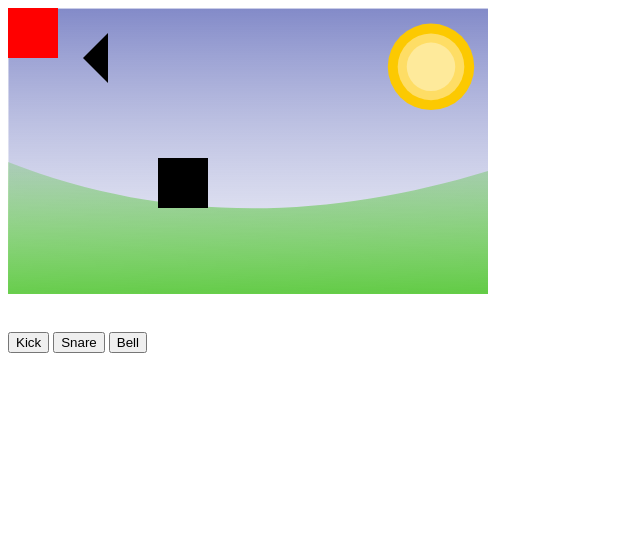
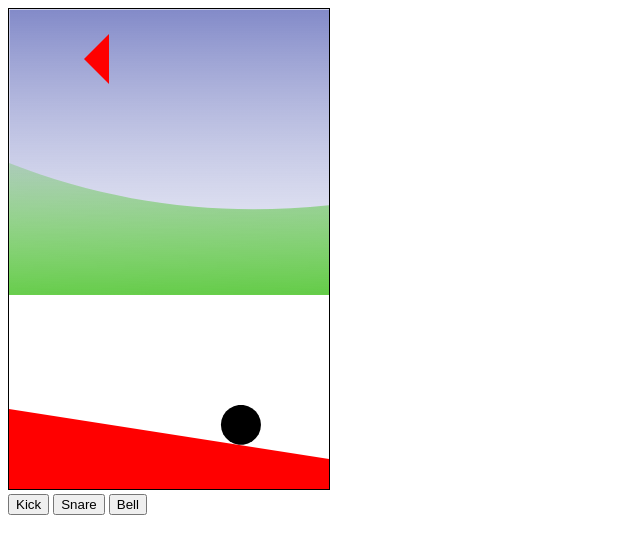
Before and after one commit to Harmades/js13k-2020, a website with bundled scripts: page index.html in a window 1280 px wide. Shown: the whole page, without its empty margins (0-640 px from the left). Built offline with nearby package versions, Linux system fonts and the light colour scheme.

Commit message:
Phyics impulse resolution wip

```diff
--- a/index.html
+++ b/index.html
@@ -7,11 +7,12 @@
   <meta name="author" content="">
   <meta name="description" content="">
   <meta name="viewport" content="width=device-width, initial-scale=1">
+  <link rel="stylesheet" href="style.css">
   <script type="module" src="index.js"></script>
 </head>
 
 <body>
-  <canvas id="canvas" width="480" height="320"></canvas>
+  <canvas id="canvas" width="320" height="480"></canvas>
   <div>
     <button type="button" onclick="playKick()">Kick</button>
     <button type="button" onclick="playSnare()">Snare</button>
--- a/src/collisionEngine.js
+++ b/src/collisionEngine.js
@@ -66,8 +66,8 @@ export class CollisionEngine {
             }
         }
 
-        minVector.x = minOverlap * minVector.x;
-        minVector.y = minOverlap * minVector.y;
+        minVector.x = minVector.x;
+        minVector.y = minVector.y;
         return minVector;
     }
 
--- a/src/game.js
+++ b/src/game.js
@@ -10,8 +10,6 @@ export class Game {
 
     right = false;
     left = false;
-    down = false;
-    up = false;
 
     canvas = document.getElementById("canvas");
     ctx;
@@ -19,9 +17,10 @@ export class Game {
     collisionEngine = new CollisionEngine();
     assets = new Assets();
 
-    playerShape = new Shape([new Vector(0, 0), new Vector(0, 50), new Vector(50, 50), new Vector(50, 0)]);
-    testShape = new Shape([new Vector(75, 50), new Vector(100, 75), new Vector(100, 25)])
-    testShape2 = new Shape([new Vector(150, 150), new Vector(150, 200), new Vector(200, 200), new Vector(200, 150)]);
+    playerShape = Shape.circle(50, 50, 20);
+    speed = new Vector(0, 0);
+    testShape = new Shape([new Vector(75, 50), new Vector(100, 75), new Vector(100, 25)]);
+    groundShape = new Shape([new Vector(0, 480), new Vector(320, 480), new Vector(320, 450), new Vector(0, 400)]);
 
     constructor() {
         this.lastTick = performance.now();
@@ -55,11 +54,23 @@ export class Game {
     }
 
     update(tFrame) {
-        const factor = 1;
-        if (this.right) this.translateX(factor);
-        if (this.left) this.translateX(-factor);
-        if (this.up) this.translateY(-factor);
-        if (this.down) this.translateY(factor);
+        const factor = 0.0001;
+        if (this.right) this.speed.x += factor;
+        if (this.left) this.speed.x -= factor;
+        this.speed.y += 0.0001;
+        const collision = this.collisionEngine.satCollide(this.playerShape, this.testShape);
+        if (collision != null) {
+        }
+        const collision2 = this.collisionEngine.satCollide(this.playerShape, this.groundShape);
+        if (collision2 != null) {
+            const reaction = -0.5 * collision2.dot(this.speed);
+            if (reaction < 0) {
+                this.speed.x = collision2.x * reaction;
+                this.speed.y = collision2.y * reaction;
+            }
+        }
+        this.translateX(this.speed.x * tFrame);
+        this.translateY(this.speed.y * tFrame);
     }
 
     translateX(value) {
@@ -77,15 +88,11 @@ export class Game {
     keyDownHandler(event) {
         if (event.key == "ArrowRight") this.right = true;
         if (event.key == "ArrowLeft") this.left = true;
-        if (event.key == "ArrowUp") this.up = true;
-        if (event.key == "ArrowDown") this.down = true;
     }
 
     keyUpHandler(event) {
         if (event.key == "ArrowRight") this.right = false;
         if (event.key == "ArrowLeft") this.left = false;
-        if (event.key == "ArrowUp") this.up = false;
-        if (event.key == "ArrowDown") this.down = false;
     }
 
     render(tFrame) {
@@ -93,31 +100,26 @@ export class Game {
         ctx.clearRect(0, 0, this.canvas.width, this.canvas.height);
         if (this.assets.ready) ctx.drawImage(this.assets.bg, 0, 0);
         ctx.beginPath();
-        const collide = this.collisionEngine.satCollide(this.playerShape, this.testShape);
-        if (collide != null) {
-            this.translateX(collide.x);
-            this.translateY(collide.y);
-        }
-        const collide2 = this.collisionEngine.satCollide(this.playerShape, this.testShape2);
-        if (collide2 != null) {
-            this.translateX(collide2.x);
-            this.translateY(collide2.y);
-        }
-        ctx.rect(this.playerShape.vertices[0].x, this.playerShape.vertices[0].y, 50, 50);
+        ctx.fillStyle = "#000000";
+        this.draw(this.playerShape, ctx);
+        ctx.fill();
+        ctx.closePath();
         ctx.fillStyle = "#FF0000";
+        ctx.beginPath();
+        this.draw(this.testShape, ctx);
         ctx.fill();
         ctx.closePath();
         ctx.beginPath();
-        ctx.moveTo(this.testShape.vertices[0].x, this.testShape.vertices[0].y);
-        ctx.lineTo(this.testShape.vertices[1].x, this.testShape.vertices[1].y);
-        ctx.lineTo(this.testShape.vertices[2].x, this.testShape.vertices[2].y);
-        ctx.fillStyle = collide2 != null ? "#FF0000" : "#000000";
-        ctx.fill();
-        ctx.closePath();
-        ctx.beginPath();
-        ctx.rect(this.testShape2.vertices[0].x, this.testShape2.vertices[0].y, 50, 50);
-        ctx.fillStyle = collide2 != null ? "#FF0000" : "#000000";
+        this.draw(this.groundShape, ctx);
         ctx.fill();
         ctx.closePath();
     }
+
+    draw(shape, ctx) {
+        ctx.moveTo(shape.vertices[0].x, shape.vertices[0].y);
+        for (let i = 1; i < shape.vertices.length; i++) {
+            const vertex = shape.vertices[i];
+            ctx.lineTo(vertex.x, vertex.y);
+        }
+    }
 }
--- a/src/math.js
+++ b/src/math.js
@@ -27,4 +27,14 @@ export class Shape {
             { min: this.vertices[0].dot(vector), max: this.vertices[0].dot(vector) }
         );
     }
+
+    static circle(x, y, radius) {
+        const vertices = [];
+        const sides = 26;
+        const angle = 2 * Math.PI / sides;
+        for (let i = 0; i < sides; i++) {
+            vertices[i] = new Vector(x + radius * Math.cos(i * angle), y + radius * Math.sin(i * angle));
+        }
+        return new Shape(vertices);
+    }
 }
--- /dev/null
+++ b/style.css
@@ -0,0 +1,3 @@
+#canvas {
+    border: 1px solid black;
+}
```
Also changed, not shown: src/gravity.js (deleted, +0 -9 lines).
